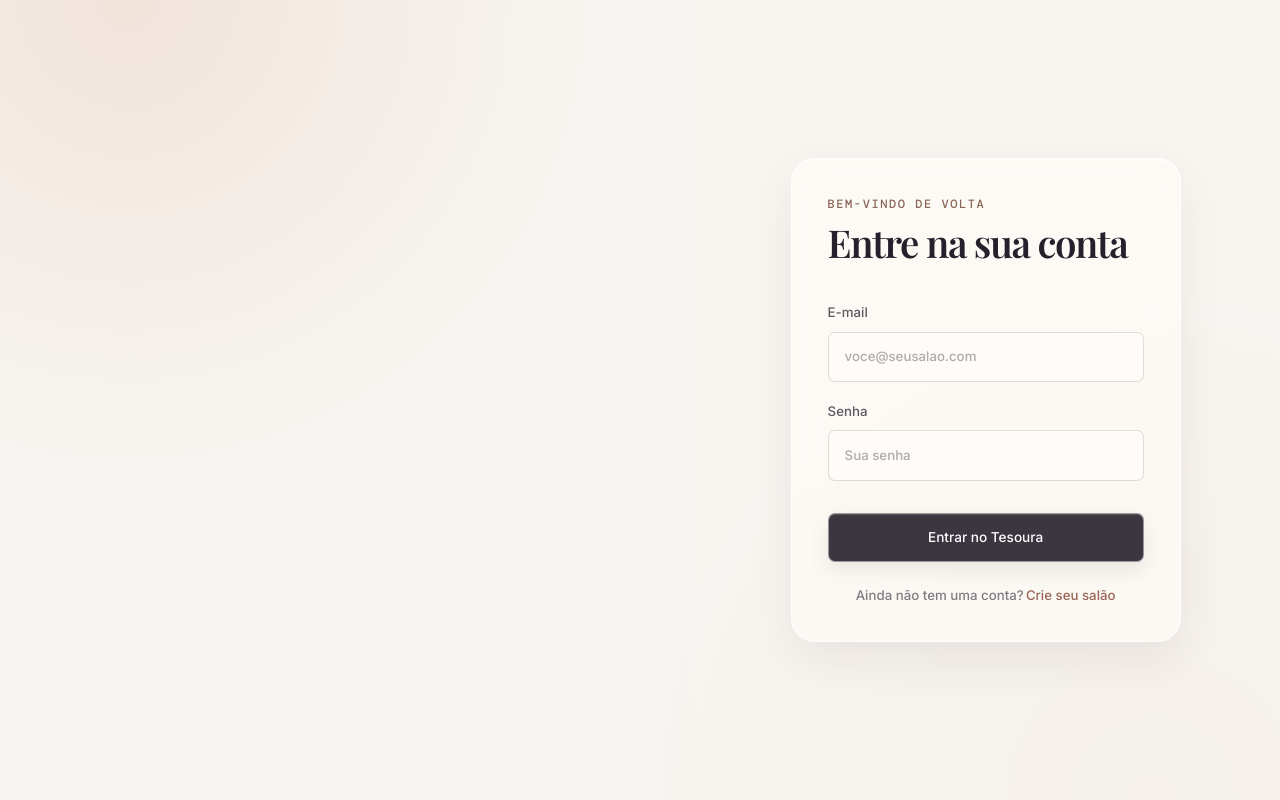
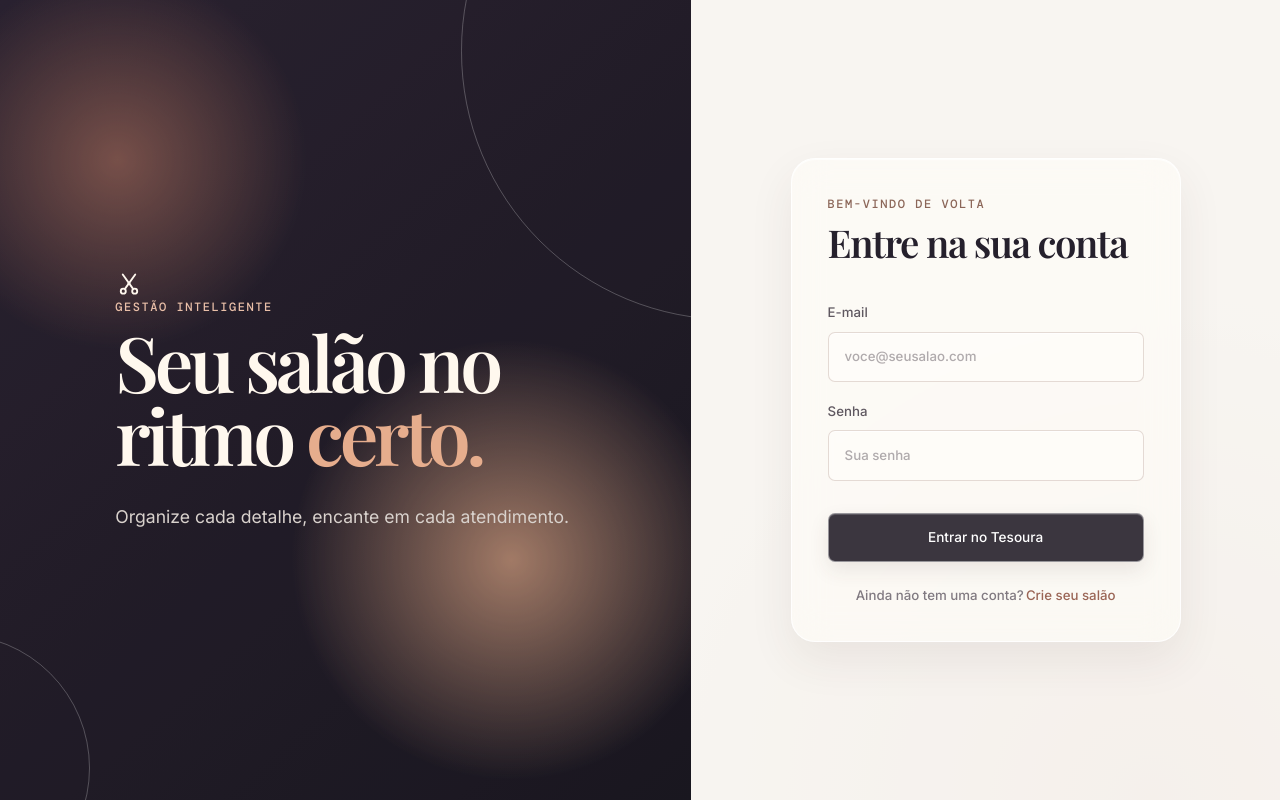
Before and after one commit to Flaviohmm/TesouraApi-Frontend, a React (Vite) app: page / in a window 1280 px wide. Built offline with nearby package versions, Linux system fonts and the light colour scheme; no server answers; a web font is replaced by a local one.

Commit message:
Add Logo application

```diff
--- a/index.html
+++ b/index.html
@@ -4,6 +4,7 @@
     <meta charset="UTF-8" />
     <meta name="viewport" content="width=device-width, initial-scale=1.0" />
     <meta name="theme-color" content="#14111a" />
+    <link rel="icon" type="image/svg+xml" href="/favicon.svg" />
     <title>Tesoura — Gestão que flui</title>
   </head>
   <body>
--- a/src/components/auth/Brand.tsx
+++ b/src/components/auth/Brand.tsx
@@ -1,11 +1,9 @@
-import { Scissors } from 'lucide-react';
+import { AppLogo } from '../ui/AppLogo';
 
 export function Brand() {
     return (
         <section className="login-brand">
-            <div className="brand-mark">
-                <Scissors size={28} />
-            </div>
+            <AppLogo showName={false} size="lg" />
             <p className="eyebrow font-bold">GESTÃO INTELIGENTE</p>
             <h1>Seu salão no ritmo <em>certo.</em></h1>
             <p>Organize cada detalhe, encante em cada atendimento.</p>
--- a/src/components/auth/Login.tsx
+++ b/src/components/auth/Login.tsx
@@ -1,5 +1,5 @@
 import { useState, type FormEvent } from 'react';
-import { Scissors } from 'lucide-react';
+import { AppLogo } from '../ui/AppLogo';
 import { api } from '../../services/api';
 import type { LoginResponse } from '../../types/api';
 import { Brand } from './Brand';
@@ -37,9 +37,7 @@
             <Brand />
             <section className="login-form-wrap">
                 <form className="login-card font-medium" onSubmit={submit}>
-                    <div className="mobile-logo">
-                        <Scissors size={22} /> Tesoura
-                    </div>
+                    <AppLogo size="sm" className="mobile-logo" />
                     <p className="eyebrow">BEM-VINDO DE VOLTA</p>
                     <h2>Entre na sua conta</h2>
                     <label>
--- a/src/components/auth/Register.tsx
+++ b/src/components/auth/Register.tsx
@@ -3,7 +3,7 @@
 import type { LoginResponse } from '../../types/api';
 import { formatPhone, slugify } from '../../utils/format';
 import { Brand } from './Brand';
-import { Scissors } from 'lucide-react';
+import { AppLogo } from '../ui/AppLogo';
 
 export function Register({ onLogin, onBack }: {
     onLogin: (data: LoginResponse) => void;
@@ -50,9 +50,7 @@
             <Brand />
             <section className="login-form-wrap register-wrap">
                 <form className="login-card register-card font-medium" onSubmit={submit}>
-                    <div className='mobile-logo'>
-                        <Scissors size={22} /> Tesoura
-                    </div>
+                    <AppLogo size="sm" className="mobile-logo" />
                     <button type="button" className="back-button font-medium" onClick={onBack}>
                         ← Voltar para entrar
                     </button>
--- a/src/components/dashboard/Dashboard.tsx
+++ b/src/components/dashboard/Dashboard.tsx
@@ -7,6 +7,7 @@
 import { Empty } from '../ui/Empty';
 import { Metric } from '../ui/Metric';
 import { MotionGallery } from '../ui/MotionGallery';
+import { IconGallery } from '../ui/IconGallery';
 
 export function Dashboard({ setView }: {
     setView: (view: View) => void;
@@ -70,5 +71,6 @@
             </div>
         </section>
         <MotionGallery />
+        <IconGallery />
     </>
 }
--- a/src/components/services/Services.tsx
+++ b/src/components/services/Services.tsx
@@ -1,4 +1,5 @@
-import { Clock3, Plus, Scissors } from 'lucide-react';
+import { Clock3, Plus } from 'lucide-react';
+import { ScissorsIcon } from '../ui/ScissorsIcon';
 import { useData } from '../../hooks/use-data';
 import type { HairService, Professional } from '../../types/api';
 import { money } from '../../utils/format';
@@ -26,7 +27,7 @@
                         data.map((service) =>
                             <article className="service-card" key={service.id}>
                                 <div className="service-icon">
-                                    <Scissors size={20} />
+                                    <ScissorsIcon size={20} />
                                 </div>
                                 <span>{service.category || 'Beleza'}</span>
                                 <h3>{service.name}</h3>
--- /dev/null
+++ b/src/components/ui/AppLogo.tsx
@@ -0,0 +1,26 @@
+import { ScissorsIcon } from './ScissorsIcon';
+
+const iconSize = { sm: 21, md: 24, lg: 28 } as const;
+
+export function AppLogo({
+    showName = true,
+    size = 'md',
+    className = '',
+}: {
+    showName?: boolean;
+    size?: 'sm' | 'md' | 'lg';
+    className?: string;
+}) {
+    return (
+        <span
+            className={`app-logo app-logo-${size} ${className}`.trim()}
+            role={showName ? undefined : 'img'}
+            aria-label={showName ? undefined : 'Tesoura'}
+        >
+            <span className="app-logo-mark">
+                <ScissorsIcon size={iconSize[size]} strokeWidth={size === 'lg' ? 1.6 : 1.8} />
+            </span>
+            {showName && <span className="app-logo-name">Tesoura</span>}
+        </span>
+    );
+}
--- /dev/null
+++ b/src/components/ui/ScissorsIcon.tsx
@@ -0,0 +1,36 @@
+import type { SVGProps } from 'react';
+
+type ScissorsIconProps = SVGProps<SVGSVGElement> & {
+    size?: number;
+    strokeWidth?: number;
+};
+
+export function ScissorsIcon({
+    size = 24,
+    strokeWidth = 2,
+    className,
+    ...props
+}: ScissorsIconProps) {
+    return (
+        <svg
+            width={size}
+            height={size}
+            viewBox="0 0 24 24"
+            fill="none"
+            stroke="currentColor"
+            strokeWidth={strokeWidth}
+            strokeLinecap="round"
+            strokeLinejoin="round"
+            className={className}
+            aria-hidden="true"
+            focusable="false"
+            {...props}
+        >
+            <circle cx="7.1" cy="18.15" r="2.15" />
+            <circle cx="16.9" cy="18.15" r="2.15" />
+            <path d="M8.35 16.4 17.35 3.82" />
+            <path d="M15.65 16.4 6.65 3.82" />
+            <circle cx="12" cy="11.3" r="1.15" fill="currentColor" stroke="none" />
+        </svg>
+    );
+}
--- a/src/styles.css
+++ b/src/styles.css
@@ -194,47 +194,47 @@
 }
 
 @keyframes glass-enter {
-  from { opacity: 0; transform: translateY(14px) scale(.985); filter: blur(5px); }
-  to { opacity: 1; transform: translateY(0) scale(1); filter: blur(0); }
+  from {
+    opacity: 0;
+    transform: translateY(14px) scale(.985);
+    filter: blur(5px);
+  }
+
+  to {
+    opacity: 1;
+    transform: translateY(0) scale(1);
+    filter: blur(0);
+  }
 }
 
 @keyframes glass-glow {
-  from { box-shadow: 0 18px 45px rgba(74, 53, 45, .08), inset 0 1px rgba(255, 255, 255, .68); }
-  to { box-shadow: 0 20px 42px rgba(186, 120, 99, .18), 0 0 28px rgba(216, 159, 131, .16), inset 0 1px rgba(255, 255, 255, .9); }
+  from {
+    box-shadow: 0 18px 45px rgba(74, 53, 45, .08), inset 0 1px rgba(255, 255, 255, .68);
+  }
+
+  to {
+    box-shadow: 0 20px 42px rgba(186, 120, 99, .18), 0 0 28px rgba(216, 159, 131, .16), inset 0 1px rgba(255, 255, 255, .9);
+  }
 }
 
-@keyframes login-brand-enter {
-  from { opacity: 0; transform: translateX(-28px); filter: blur(8px); }
-  to { opacity: 1; transform: translateX(0); filter: blur(0); }
-}
-
-@keyframes login-ambient-float {
-  0%, 100% { transform: translate3d(0, 0, 0) scale(1); }
-  50% { transform: translate3d(10px, 12px, 0) scale(1.035); }
-}
-
-.login-brand {
-  animation: login-brand-enter 800ms cubic-bezier(.2, .8, .2, 1) both;
-}
-
-.login-brand .brand-mark,
-.login-brand .eyebrow,
-.login-brand h1,
-.login-brand > p:not(.eyebrow) {
+.hero,
+.metrics,
+.content-grid,
+.motion-gallery {
   animation: glass-enter 650ms cubic-bezier(.2, .8, .2, 1) both;
 }
 
-.login-brand .brand-mark { animation-delay: 180ms; }
-.login-brand .eyebrow { animation-delay: 270ms; }
-.login-brand h1 { animation-delay: 360ms; }
-.login-brand > p:not(.eyebrow) { animation-delay: 450ms; }
-.login-brand .ambient { animation: login-ambient-float 8s ease-in-out infinite; }
-.login-brand .ambient-two { animation-delay: -3s; animation-duration: 10s; }
+.metrics {
+  animation-delay: 90ms;
+}
 
-.hero, .metrics, .content-grid, .motion-gallery { animation: glass-enter 650ms cubic-bezier(.2, .8, .2, 1) both; }
-.metrics { animation-delay: 90ms; }
-.content-grid { animation-delay: 160ms; }
-.motion-gallery { animation-delay: 230ms; }
+.content-grid {
+  animation-delay: 160ms;
+}
+
+.motion-gallery {
+  animation-delay: 230ms;
+}
 
 .glass-hover {
   transition: transform 220ms ease, box-shadow 220ms ease, border-color 220ms ease;
@@ -246,31 +246,91 @@
   transform: translateY(-6px);
 }
 
-.glass-button { transition: transform 180ms ease, box-shadow 180ms ease, background 180ms ease; }
-.glass-button:hover { transform: translateY(-3px) scale(1.015); box-shadow: 0 14px 28px rgba(74, 53, 45, .2), 0 0 18px rgba(216, 159, 131, .22); }
+.glass-button {
+  transition: transform 180ms ease, box-shadow 180ms ease, background 180ms ease;
+}
 
-.motion-gallery { margin-top: 18px; }
-.motion-gallery-icon { color: var(--color-brand-500); }
-.motion-gallery-grid { display: grid; grid-template-columns: repeat(3, minmax(0, 1fr)); gap: 13px; }
-.motion-demo { min-height: 158px; padding: 19px; border-radius: 16px; }
-.glass-surface { border: 1px solid rgba(255, 255, 255, .72); background: rgba(255, 253, 249, .45); box-shadow: inset 0 1px rgba(255, 255, 255, .75); backdrop-filter: blur(14px); -webkit-backdrop-filter: blur(14px); }
-.glass-enter-demo { animation: glass-enter 700ms 320ms cubic-bezier(.2, .8, .2, 1) both; }
-.motion-list > * { animation: glass-enter 520ms cubic-bezier(.2, .8, .2, 1) both; }
-.motion-list > :nth-child(1) { animation-delay: 70ms; }
-.motion-list > :nth-child(2) { animation-delay: 120ms; }
-.motion-list > :nth-child(3) { animation-delay: 170ms; }
-.motion-list > :nth-child(4) { animation-delay: 220ms; }
-.motion-list > :nth-child(5) { animation-delay: 270ms; }
-.motion-list > :nth-child(n+6) { animation-delay: 320ms; }
-.motion-label { display: inline-block; color: var(--color-brand-500); font: 500 .68rem 'DM Mono'; letter-spacing: .06em; }
-.motion-demo h3 { margin: 12px 0 5px; font: 600 1.03rem var(--font-display); }
-.motion-demo p { margin: 0 0 15px; color: #81777d; font-size: .76rem; line-height: 1.45; }
-.motion-demo .button { font-size: .73rem; padding: .6rem .75rem; }
+.glass-button:hover {
+  transform: translateY(-3px) scale(1.015);
+  box-shadow: 0 14px 28px rgba(74, 53, 45, .2), 0 0 18px rgba(216, 159, 131, .22);
+}
 
-@media (max-width: 850px) { .motion-gallery-grid { grid-template-columns: 1fr; } .motion-demo { min-height: auto; } }
+.motion-gallery {
+  margin-top: 18px;
+}
+
+.motion-gallery-icon {
+  color: var(--color-brand-500);
+}
+
+.motion-gallery-grid {
+  display: grid;
+  grid-template-columns: repeat(3, minmax(0, 1fr));
+  gap: 13px;
+}
+
+.motion-demo {
+  min-height: 158px;
+  padding: 19px;
+  border-radius: 16px;
+}
+
+.glass-surface {
+  border: 1px solid rgba(255, 255, 255, .72);
+  background: rgba(255, 253, 249, .45);
+  box-shadow: inset 0 1px rgba(255, 255, 255, .75);
+  backdrop-filter: blur(14px);
+  -webkit-backdrop-filter: blur(14px);
+}
+
+.glass-enter-demo {
+  animation: glass-enter 700ms 320ms cubic-bezier(.2, .8, .2, 1) both;
+}
+
+.motion-label {
+  display: inline-block;
+  color: var(--color-brand-500);
+  font: 500 .68rem 'DM Mono';
+  letter-spacing: .06em;
+}
+
+.motion-demo h3 {
+  margin: 12px 0 5px;
+  font: 600 1.03rem var(--font-display);
+}
+
+.motion-demo p {
+  margin: 0 0 15px;
+  color: #81777d;
+  font-size: .76rem;
+  line-height: 1.45;
+}
+
+.motion-demo .button {
+  font-size: .73rem;
+  padding: .6rem .75rem;
+}
+
+@media (max-width: 850px) {
+  .motion-gallery-grid {
+    grid-template-columns: 1fr;
+  }
+
+  .motion-demo {
+    min-height: auto;
+  }
+}
 
 @media (prefers-reduced-motion: reduce) {
-  *, *::before, *::after { animation-duration: .01ms !important; animation-iteration-count: 1 !important; scroll-behavior: auto !important; transition-duration: .01ms !important; }
+
+  *,
+  *::before,
+  *::after {
+    animation-duration: .01ms !important;
+    animation-iteration-count: 1 !important;
+    scroll-behavior: auto !important;
+    transition-duration: .01ms !important;
+  }
 }
 
 .modal-backdrop {
```
Also changed, not shown: src/components/layout/Shell.tsx (+5 -6 lines), src/components/ui/IconGallery.tsx (added, +31 -0 lines), public/favicon.svg (added), 5 other files (tests, documents, lock files or other folders).
